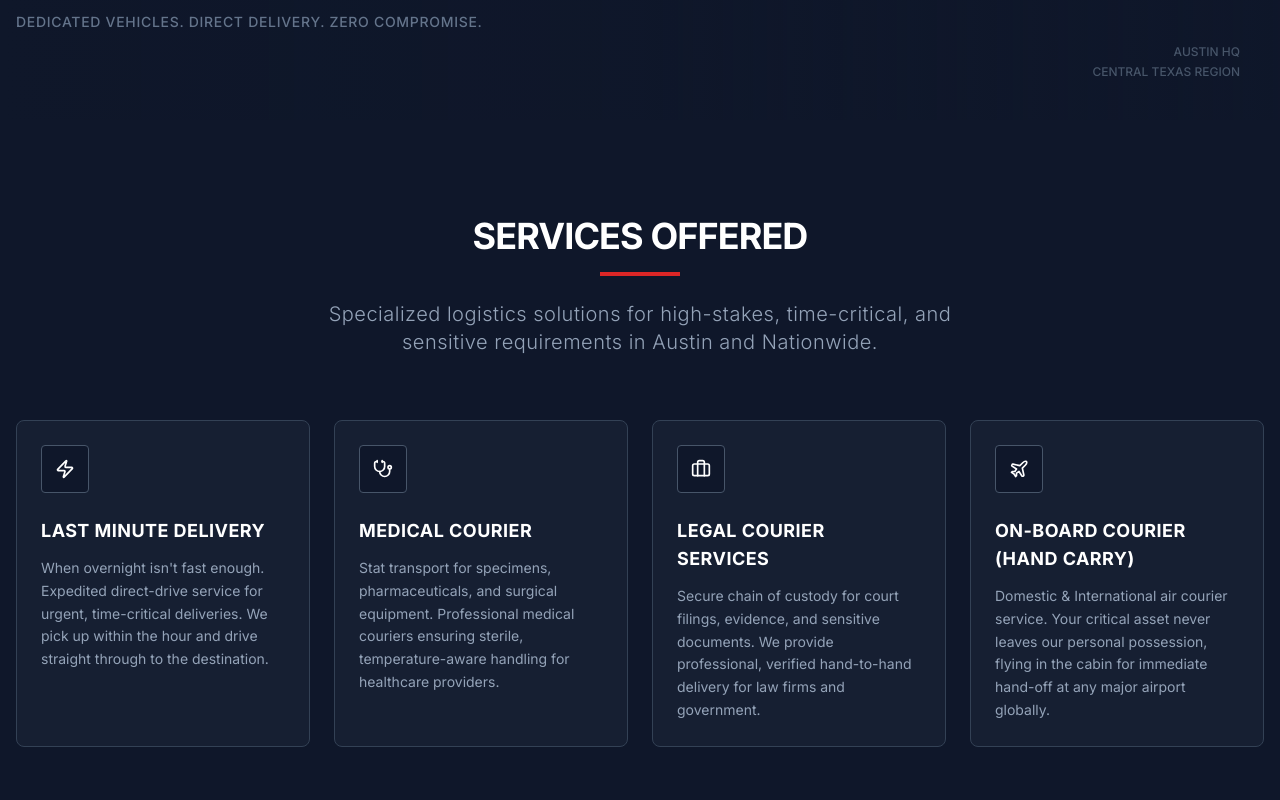
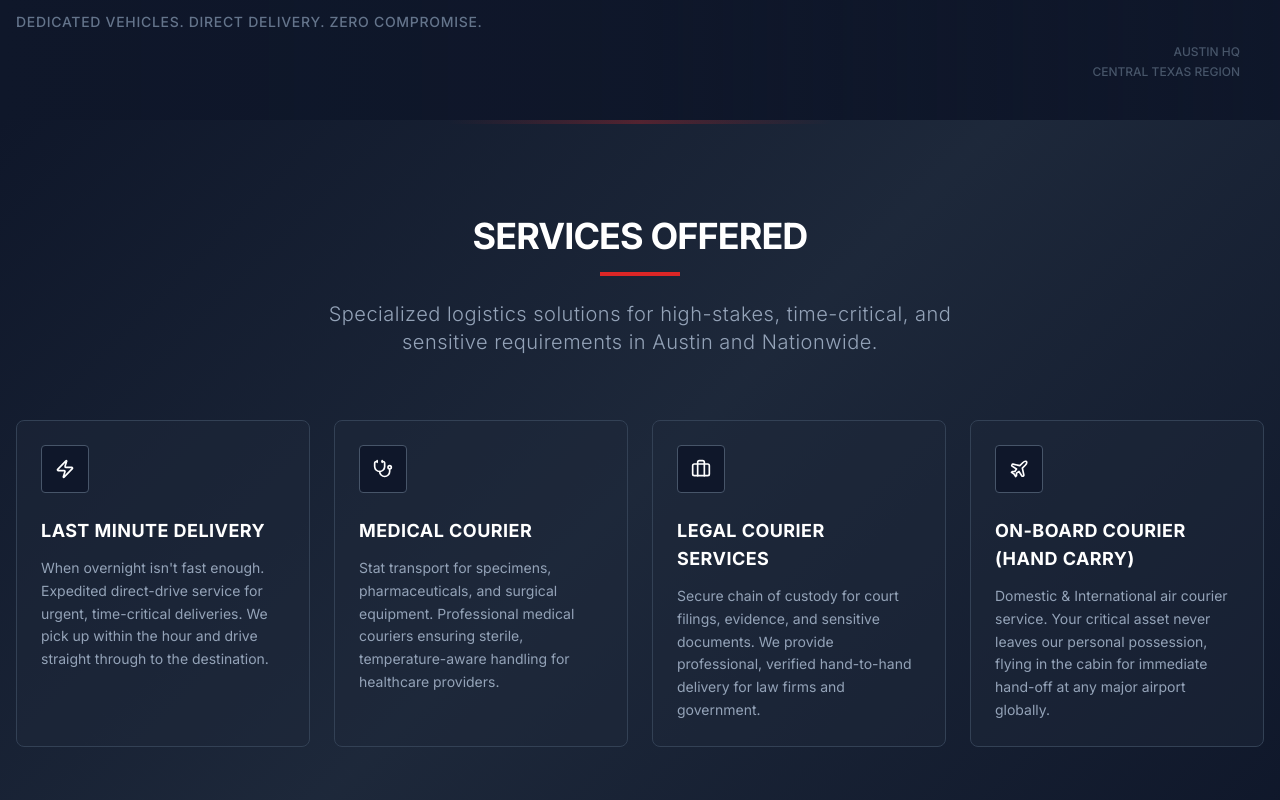
Before and after one commit to m1jenkins/Failsafe-Logistics, a React (Vite) app: page / in a window 1280 px wide. Shown: the part 680-1480 px from the top of the page. Built offline with nearby package versions, Linux system fonts and the light colour scheme.

Commit message:
style: Update Features section background with a gradient and add a subtle top accent.

```diff
--- a/components/Features.tsx
+++ b/components/Features.tsx
@@ -28,8 +28,25 @@ const features: FeatureData[] = [
 
 export const Features: React.FC = () => {
   return (
-    <section className="py-24 bg-slate-900 border-b border-slate-800">
-      <div className="container mx-auto px-4">
+    <section
+      className="py-24 border-b border-slate-800 relative overflow-hidden"
+      style={{
+        background: `
+          linear-gradient(135deg, rgba(15, 23, 42, 0.97) 0%, rgba(30, 41, 59, 0.95) 50%, rgba(15, 23, 42, 0.97) 100%),
+          repeating-linear-gradient(
+            45deg,
+            transparent,
+            transparent 10px,
+            rgba(51, 65, 85, 0.1) 10px,
+            rgba(51, 65, 85, 0.1) 11px
+          )
+        `
+      }}
+    >
+      {/* Subtle glow accent */}
+      <div className="absolute top-0 left-1/2 -translate-x-1/2 w-96 h-1 bg-gradient-to-r from-transparent via-red-600/30 to-transparent" />
+
+      <div className="container mx-auto px-4 relative z-10">
         <SectionHeading
           title="Services Offered"
           subtitle="Specialized logistics solutions for high-stakes, time-critical, and sensitive requirements in Austin and Nationwide."
```
